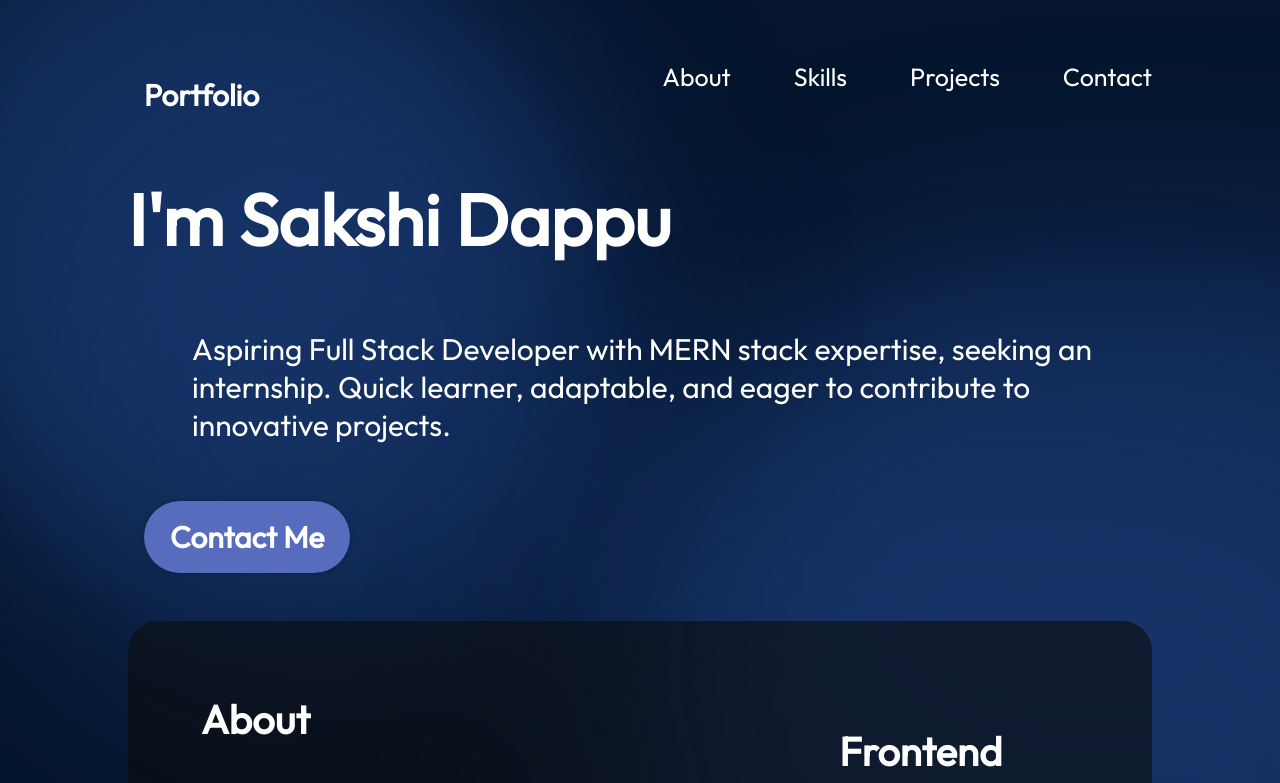
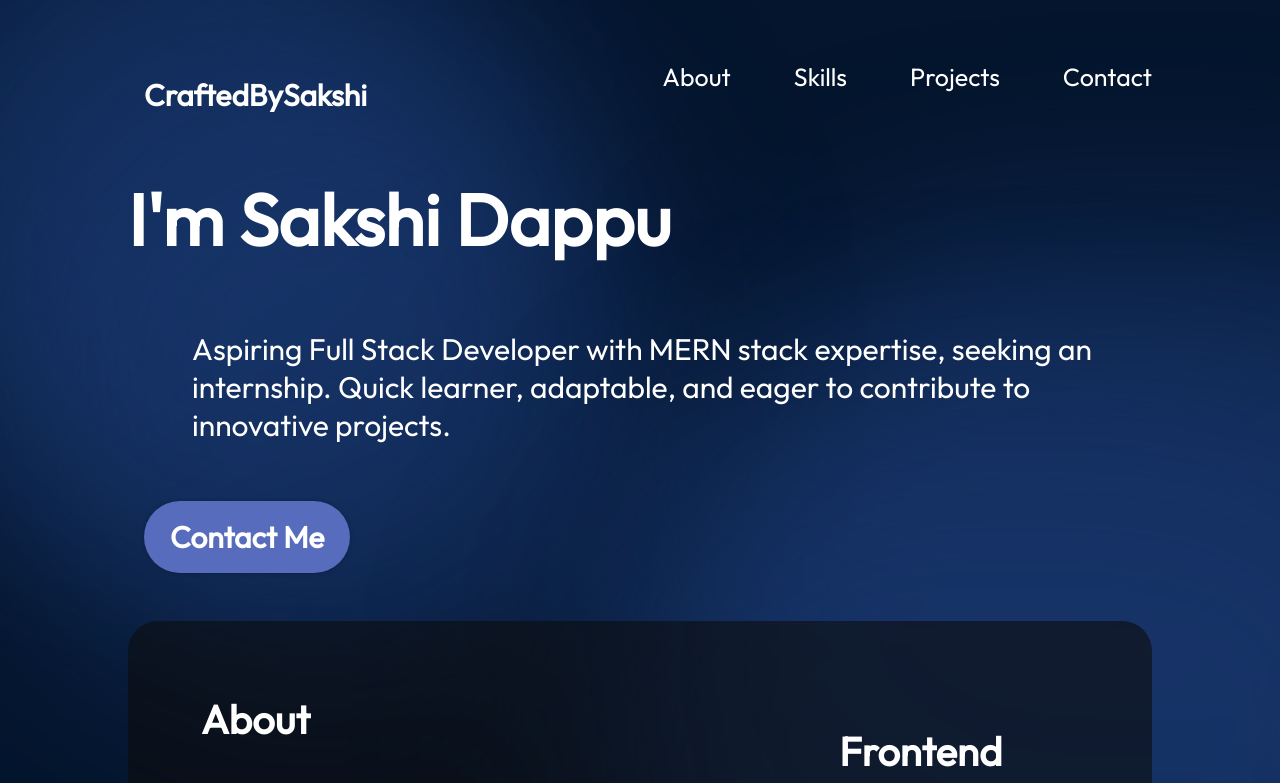
Before and after one commit to Sakshi-Dappu/Portfolio, a React (Vite) app: page / in a window 1280 px wide. Shown: the top 783 px of the page. Built offline with nearby package versions, Linux system fonts and the light colour scheme.

Commit message:
Bug Fixed

```diff
--- a/src/components/Navbar/Navbar.jsx
+++ b/src/components/Navbar/Navbar.jsx
@@ -8,7 +8,7 @@ export const Navbar = () => {
   return (
     <nav className={styles.navbar}>
       <a className={styles.title} href="/">
-        Portfolio
+      CraftedBySakshi
       </a>
       <div className={styles.menu}>
         <img
```
